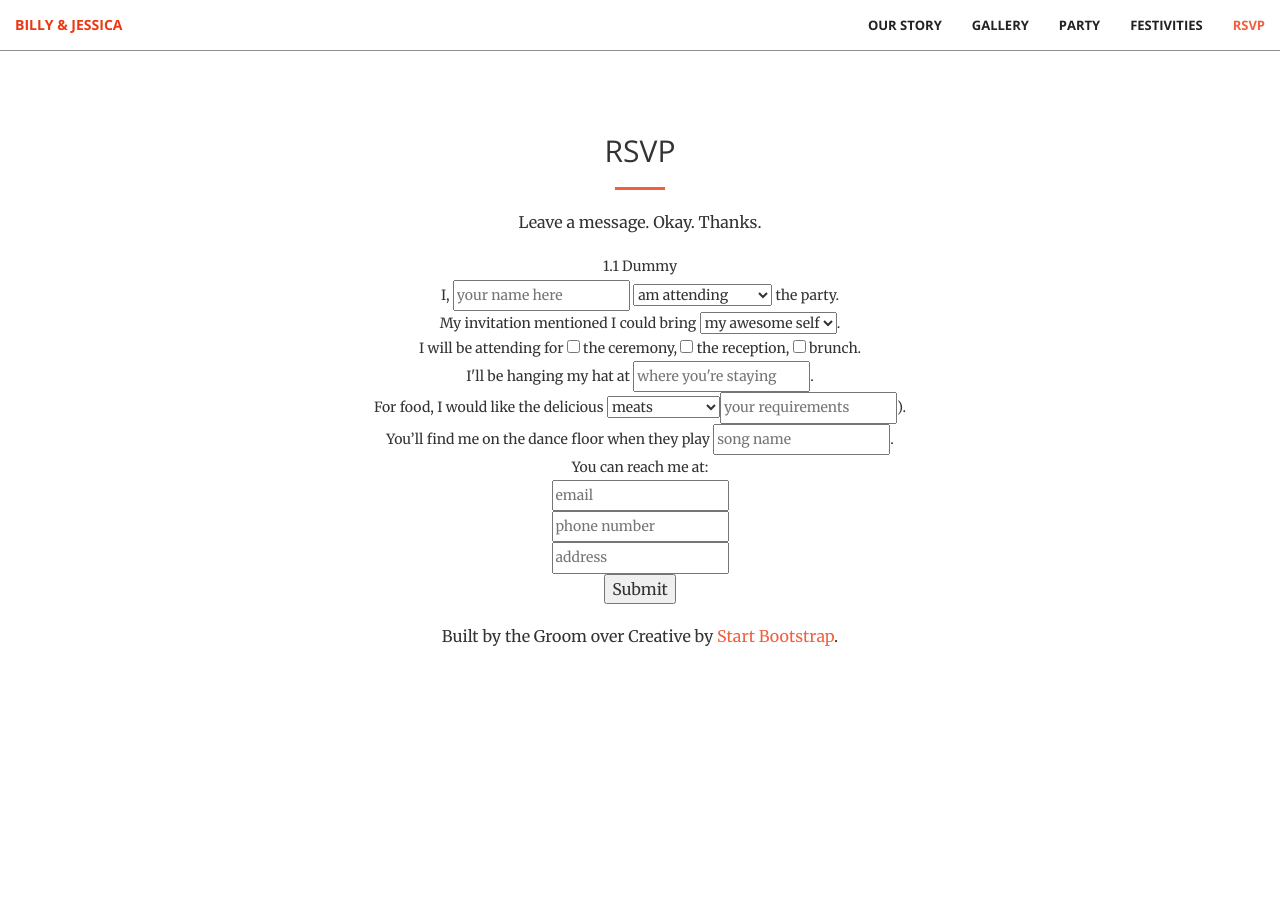
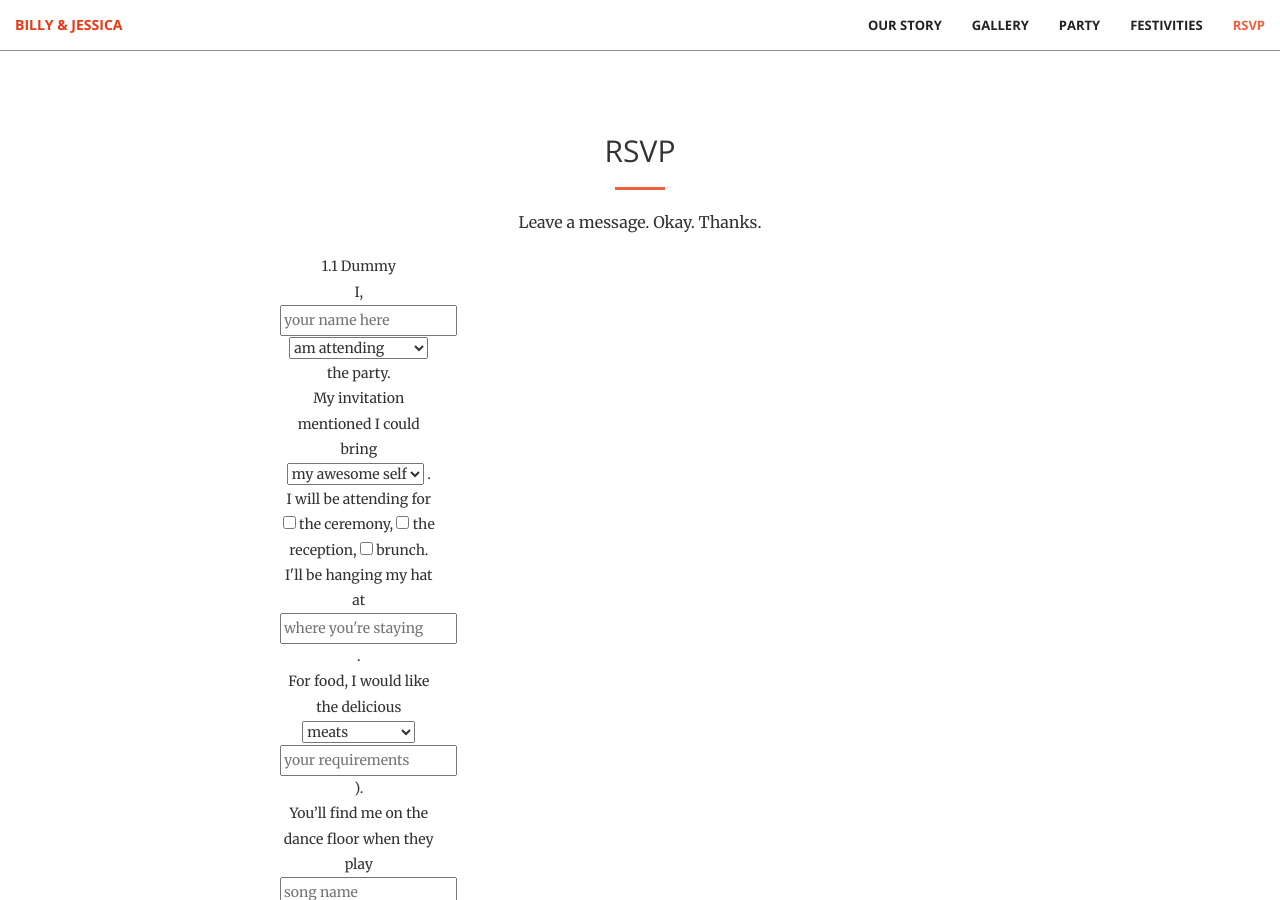
Before and after one commit to notbleh/wed-website, a Jekyll site: the page built from live.html, in a window 1280 px wide and 900 px high, scrolled down 2887 px. Built offline with Jekyll 4.4.1, drawn with Linux system fonts in a browser that asks for light colours; nearby versions of some CDN libraries; before the commit the page ends 3555 px from its top, so only the background shows below that.

Commit message:
Update rsvp1.html

```diff
--- a/_includes/rsvp1.html
+++ b/_includes/rsvp1.html
@@ -5,55 +5,68 @@
                 <h2 class="section-heading">RSVP</h2>
                 <hr class="primary">
                 <p>Leave a message. Okay. Thanks.</p>
-                <div class="text-center">
+                <div class="col-lg-3 col-md-6 text-center">
                     <!-- form action="https://www.formingo.co/submit/27f31d48-c28a-4b27-9309-5ca7df47b37a" method="POST" -->
                     <form action="#" method="POST" name="rsvpform" class="rsvp-form">
                         <div>
                             1.1 Dummy <br>
                             I,
+                            <span>
                                 <input type="text" name="name" id="name" placeholder="your name here">
                                     <select name="attending">
                                         <option value="yes" selected>am attending</option>
                                         <option value="no">am not attending</option>
                                     </select>
+                            </span>
                             the party.
-                            <br>
                         </div>
+                        <!-- hide if not attending -->
+                        <div>
                             <div>
                                 My invitation mentioned I could bring
+                                <span>
                                     <select name="guests">
                                         <option value="0" selected>my awesome self</option>
                                         <option value="1">a date</option>
-                                    <option value="2+">my family</option>
-                                </select>.
-                            <br>
+                                        <option value="2">my family</option>
+                                    </select>
+                                </span>.
+                            <!-- to insert guest names form -->
                             </div>
                             <div>
                                 I will be attending for
+                                <span>
                                     <input type="checkbox" name="ceremony" value="on"> the ceremony,
                                     <input type="checkbox" name="reception" value="on"> the reception,
                                     <input type="checkbox" name="brunch" value="on"> brunch.
-                            <br>
+                               </span>
                             </div>
                             <div>
                                 I'll be hanging my hat at
+                                <span>
                                     <input type="text" name="staying_at" id="staying_at" placeholder="where you're staying">.
-                            <br>
+                                </span>
                             </div>
                             <div>
                                 For food, I would like the delicious
+                                <span>
                                     <select name="food">
                                         <option value="meat" selected>meats</option>
                                         <option value="veg">vegetarian</option>
                                         <option value="other">other options</option>
                                         (<input type="text" name="diet" id="diet" placeholder="your requirements">).
                                     </select>
-                            <br>
+                                </span>
                             </div>
                             <div>
                                 You’ll find me on the dance floor when they play
+                                <span>
                                     <input type="text" name="songs" id="songs" placeholder="song name">.
+                                </span>
                             </div>
+                            <!-- finish hiding -->
+                        </div>
+                            <br>
                         <div>
                             You can reach me at: <br>
                             <input type="text" name="email" id="email" placeholder="email"> <br>
@@ -64,7 +77,7 @@
                         </div>
                         <div>
                             <input type="hidden" name="__redirect" value="https://notbleh.github.io/live">
-                            <p> <input type="submit" value="Submit"> </p>
+                            <input type="submit" value="Submit">
                         </div>
                     </form>
                 </div>
```
Lines whose indentation alone changed are shown as unchanged.
